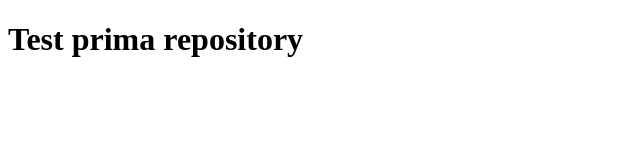
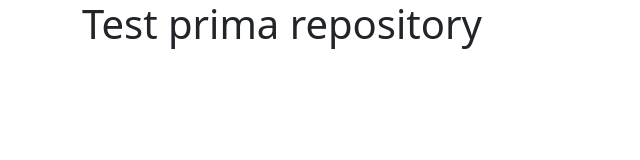
Before and after one commit to Luketto-dev/git-test, a website: page index.html in a window 1280 px wide. Shown: the whole page, without its empty margins (0-640 px from the left). Drawn offline with nearby package versions, Linux system fonts and the light colour scheme.

Commit message:
modifiche bootstrap

```diff
--- a/index.html
+++ b/index.html
@@ -4,10 +4,12 @@
     <meta charset="UTF-8">
     <meta http-equiv="X-UA-Compatible" content="IE=edge">
     <meta name="viewport" content="width=, initial-scale=1.0">
-    <title>Document</title>
+    <title>test-prima-repository</title>
+    <link rel="stylesheet" href="node_modules/bootstrap/dist/css/bootstrap.min.css">
 </head>
 <body>
+    <div class="container">
     <h1>Test prima repository</h1>
-
+    </div>
 </body>
 </html>
```
